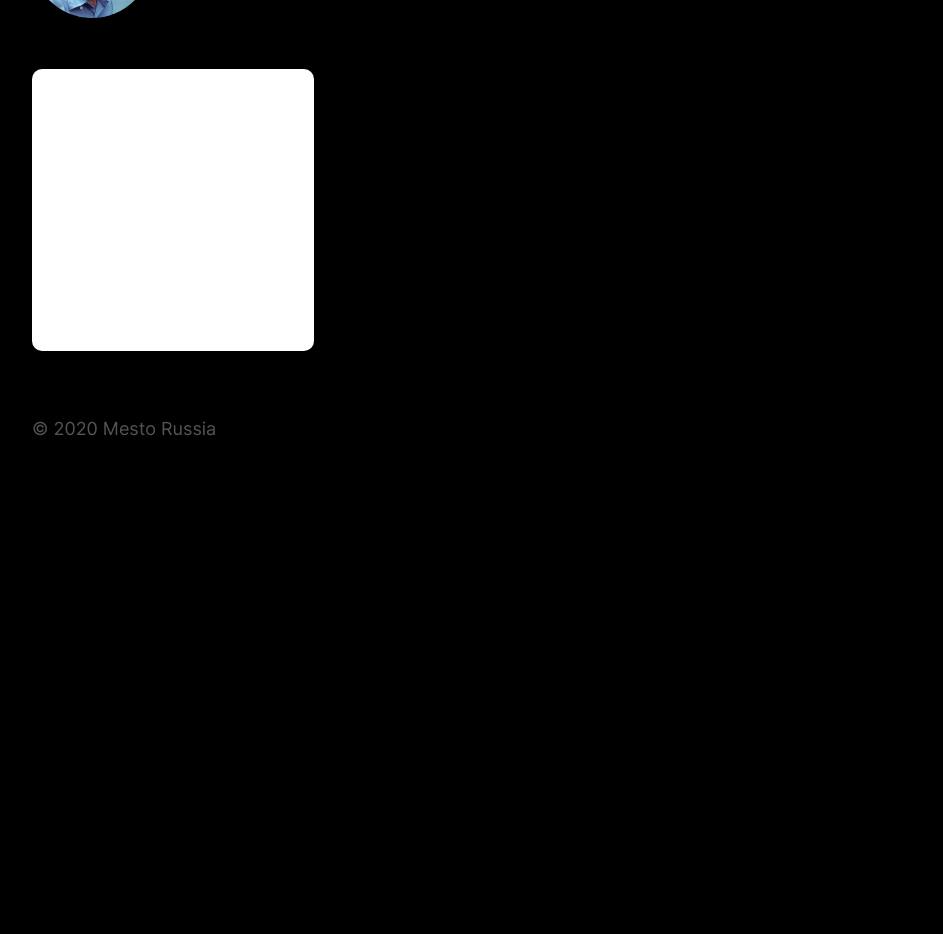
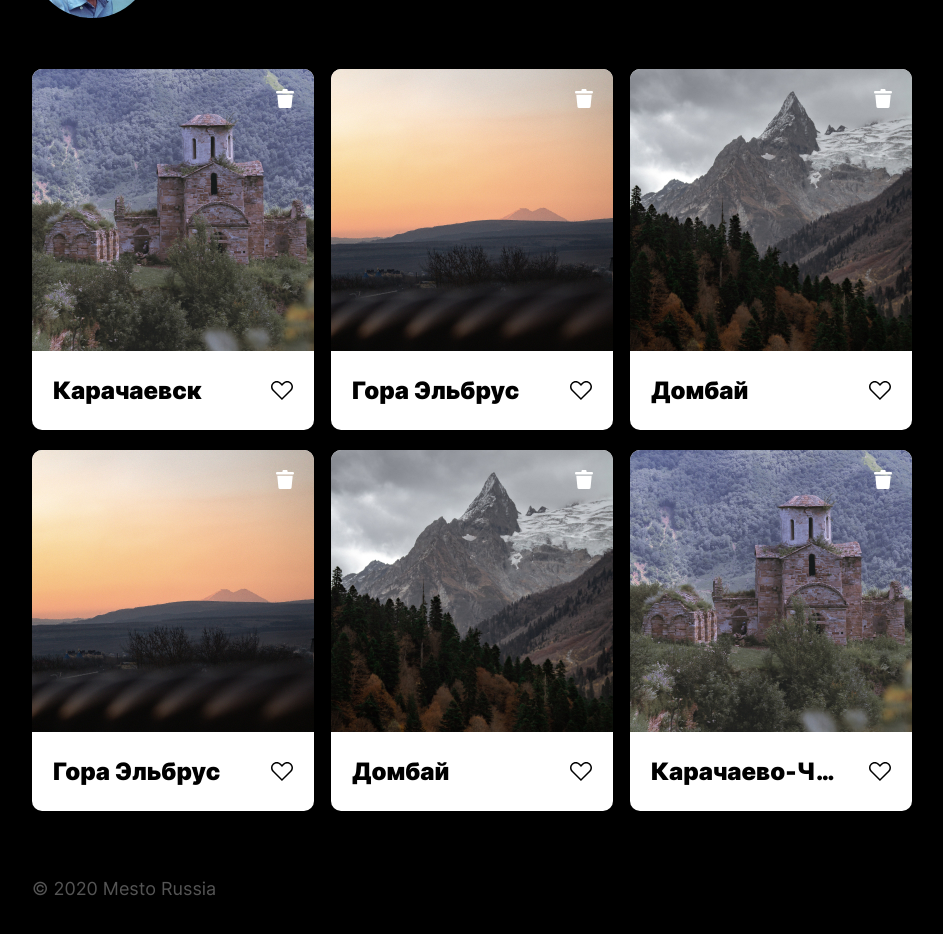
Before and after one commit to moskalew/mesto-project, a plain HTML site: page index.html in a window 1280 px wide. Shown: the part 260-1194 px from the top of the page, without its empty margins (168-1111 px from the left). Before the commit the page ends 800 px from the top, so only its background shows below. Drawn offline with Linux system fonts and the light colour scheme.

Commit message:
fix clasName gallery__card and all way

```diff
--- a/index.html
+++ b/index.html
@@ -25,56 +25,52 @@
         <button class="profile__add-button" type="button"></button>
       </section>
 
-      <section class="gallery" id="gallery" aria-label="Галерея">
-        <template class="gallery__card">
+
+
+      <section class="gallery" aria-label="Галерея">
+        <article class="gallery__card">
           <button class="gallery__garbage-icon" type="button"></button>
           <img class="gallery__image" src="./images/kirill-pershin-1088404-unsplash.jpg"
             alt="фото старого строения в горах">
           <h2 class="gallery__text">Карачаевск</h2>
           <button class="gallery__icon" type="button"></button>
-        </template>
-      </section>
-
-      <!-- <section class="gallery" aria-label="Галерея">
-          <article class="gallery__cards">
-            <button class="gallery__garbage-icon" type="button"></button>
-            <img class="gallery__image" src="./images/kirill-pershin-1088404-unsplash.jpg" alt="фото старого строения в горах">
-            <h2 class="gallery__text">Карачаевск</h2>
-            <button class="gallery__icon" type="button"></button>
         </article>
 
-          <article class="gallery__cards">
+        <article class="gallery__card">
           <button class="gallery__garbage-icon" type="button"></button>
           <img class="gallery__image" src="./images/kirill-pershin-1404681-unsplash-1.jpg" alt="фото горного пейзажа">
           <h2 class="gallery__text">Гора Эльбрус</h2>
           <button class="gallery__icon" type="button"></button>
         </article>
 
-          <article class="gallery__cards">
+        <article class="gallery__card">
           <button class="gallery__garbage-icon" type="button"></button>
-            <img class="gallery__image" src="./images/kirill-pershin-1556355-unsplash-1.jpg" alt="Фото гор, поросших лесом">
+          <img class="gallery__image" src="./images/kirill-pershin-1556355-unsplash-1.jpg"
+            alt="Фото гор, поросших лесом">
           <h2 class="gallery__text">Домбай</h2>
           <button class="gallery__icon" type="button"></button>
         </article>
-          <article class="gallery__cards">
+        <article class="gallery__card">
           <button class="gallery__garbage-icon" type="button"></button>
-            <img class="gallery__image" src="./images/kirill-pershin-1404681-unsplash.jpg" alt="Художественное фото поверхности планеты">
+          <img class="gallery__image" src="./images/kirill-pershin-1404681-unsplash.jpg"
+            alt="Художественное фото поверхности планеты">
           <h2 class="gallery__text">Гора Эльбрус</h2>
           <button class="gallery__icon" type="button"></button>
         </article>
-          <article class="gallery__cards">
+        <article class="gallery__card">
           <button class="gallery__garbage-icon" type="button"></button>
-            <img class="gallery__image" src="./images/kirill-pershin-1556355-unsplash-1.jpg" alt="фото гор, поросших лесом">
+          <img class="gallery__image" src="./images/kirill-pershin-1556355-unsplash-1.jpg"
+            alt="фото гор, поросших лесом">
           <h2 class="gallery__text">Домбай</h2>
           <button class="gallery__icon" type="button"></button>
         </article>
-          <article class="gallery__cards">
+        <article class="gallery__card">
           <button class="gallery__garbage-icon" type="button"></button>
           <img class="gallery__image" src="./images/kirill-pershin-1088404-unsplash.jpg" alt="Фото древнего храма">
           <h2 class="gallery__text">Карачаево-Черкессия</h2>
           <button class="gallery__icon" type="button"></button>
         </article>
-        </section> -->
+      </section>
     </main>
     <footer class="footer">
       <p class="footer__copyright">© 2020 Mesto Russia</p>
```
Lines whose indentation alone changed are shown as unchanged.
